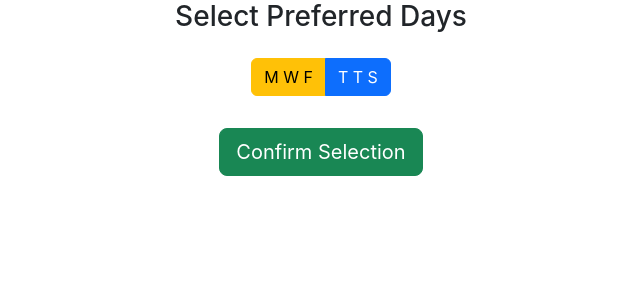
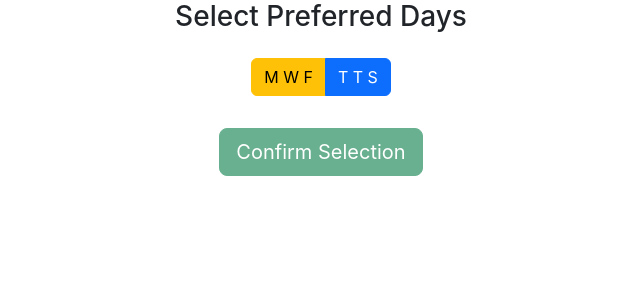
Before and after one commit to rahul-madaan/slot-booking-app, a React (Create React App) app: page /select-days in a window 1280 px wide. Shown: the top 300 px of the page, without its empty margins (319-959 px from the left). Built offline with nearby package versions, Linux system fonts and the light colour scheme; the HTML template or start-up script is replaced by a standard one.

Commit message:
added confirm button disable feature

```diff
--- a/src/MyComponents/SelectDaysPage.js
+++ b/src/MyComponents/SelectDaysPage.js
@@ -4,6 +4,7 @@ import {useState} from "react";
 
 export const SelectDaysPage = (props) => {
     const [selectedDaysText, setSelectedDaysText] = useState("")
+    const [confirmSelectionDisabled, setConfirmSelectionButtonDisabled] = useState(true)
 
 
     let navigate = useNavigate();
@@ -14,12 +15,14 @@ export const SelectDaysPage = (props) => {
     const clickMWF = (e) => {
         e.preventDefault()
         props.setSelectedDaysCode("MWF")
+        setConfirmSelectionButtonDisabled(false)
         setSelectedDaysText("Monday, Wednesday, Friday")
     }
 
     const clickTTS = (e) => {
         e.preventDefault()
         props.setSelectedDaysCode("TTS")
+        setConfirmSelectionButtonDisabled(true)
         setSelectedDaysText("Tuesday, Thursday, Saturday")
     }
 
@@ -48,7 +51,7 @@ export const SelectDaysPage = (props) => {
             </div> : null}
 
             <div className="container h-100 d-flex justify-content-center ">
-                <button type="button" className="btn btn-success btn-lg my-3 mx-3" onClick={clickConfirmSelection}>Confirm Selection</button>
+                <button type="button" className="btn btn-success btn-lg my-3 mx-3" onClick={clickConfirmSelection} disabled={confirmSelectionDisabled}>Confirm Selection</button>
             </div>
 
         </>
```
Also changed, not shown: src/todo.txt, 1 other file (tests, documents, lock files or other folders).
